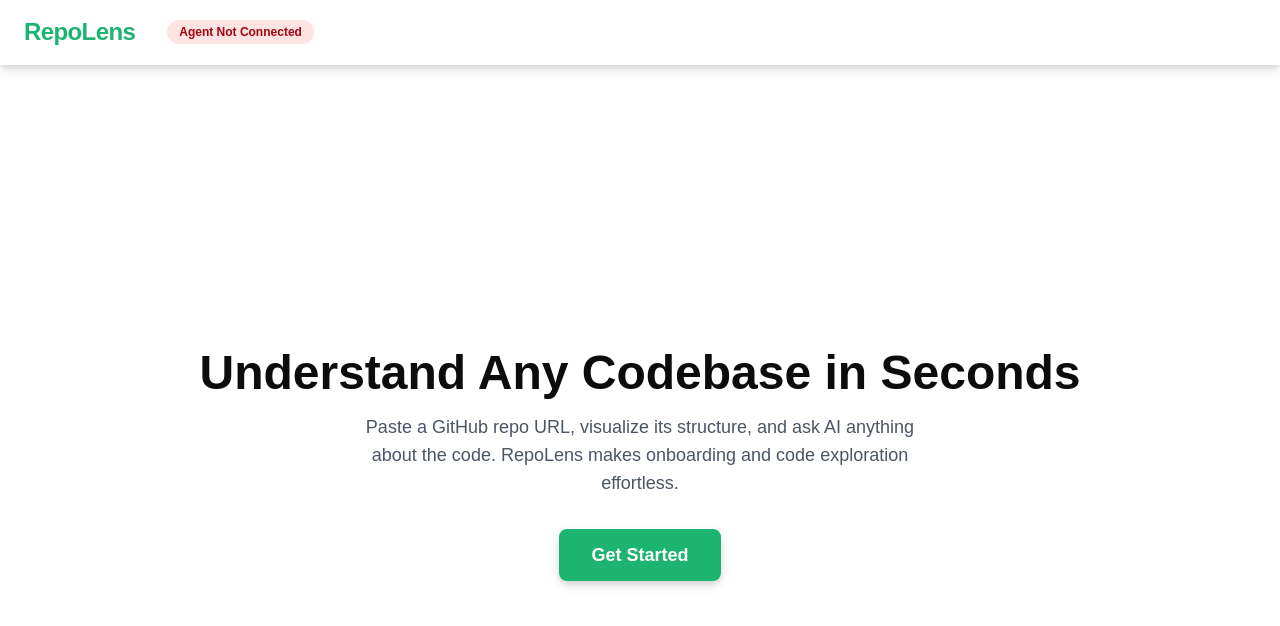
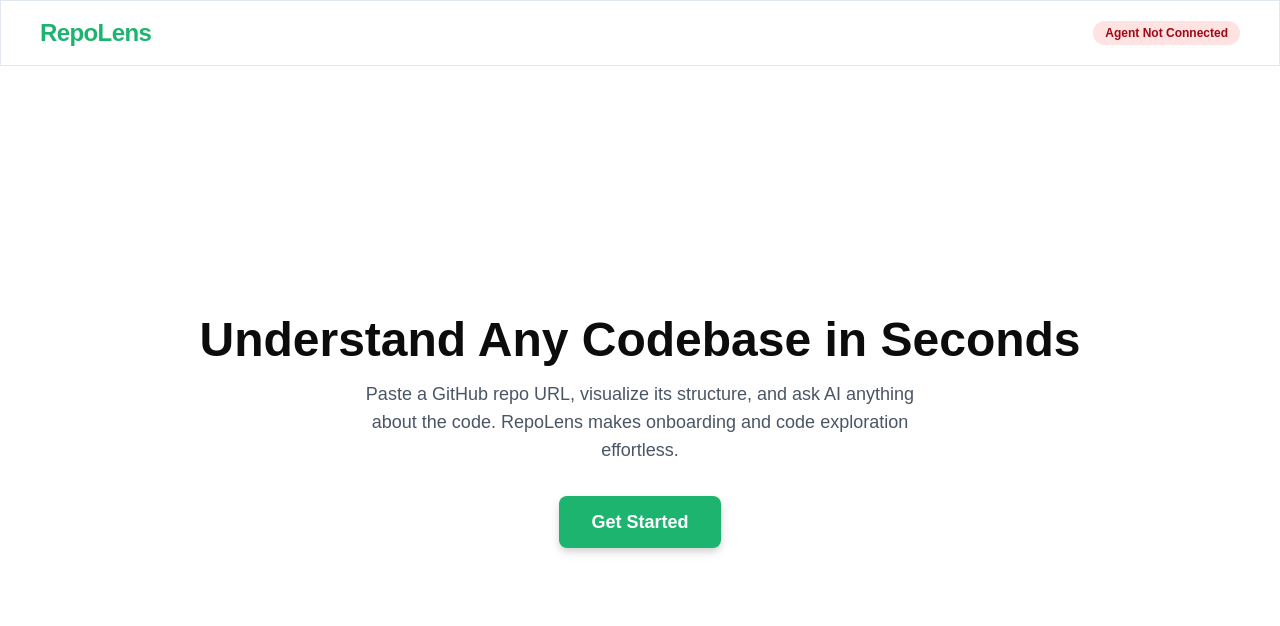
Before and after one commit to otobongfp/repoLens, a Next.js app in the folder frontend/: page / in a window 1280 px wide. Shown: the top 626 px of the page. Built offline with nearby package versions, Linux system fonts and the light colour scheme; no server answers.

Commit message:
refactor: refactor navbar component

```diff
--- a/frontend/src/app/components/Navbar.tsx
+++ b/frontend/src/app/components/Navbar.tsx
@@ -6,7 +6,8 @@ export default function Navbar({ children }: { children?: React.ReactNode }) {
   const { isLocal } = useRepolensApi();
 
   return (
-    <nav className='bg-background relative z-10 flex w-full items-center border-b border-white/10 px-6 py-4 text-white shadow-lg'>
+    <nav className='border-border bg-background fixed z-50 flex w-full items-center justify-center border px-6 py-4 text-white'>
+      <section className='flex w-full max-w-5xl items-center justify-between xl:max-w-[1200px]'>
         <Link href='/'>
           <span className='text-primary mr-4 text-2xl font-bold tracking-tight'>
             RepoLens
@@ -22,6 +23,7 @@ export default function Navbar({ children }: { children?: React.ReactNode }) {
           {isLocal ? 'Connected to Local Agent' : 'Agent Not Connected'}
         </span>
         {children}
+      </section>
     </nav>
   );
 }
```
Lines whose indentation alone changed are shown as unchanged.
